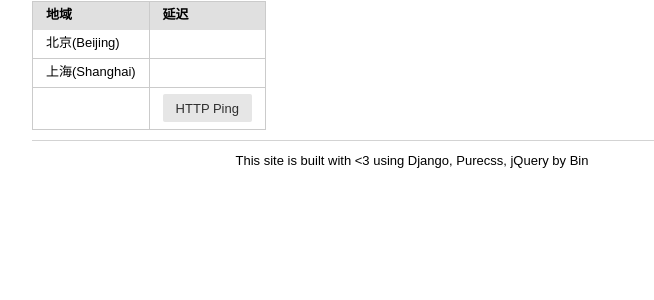
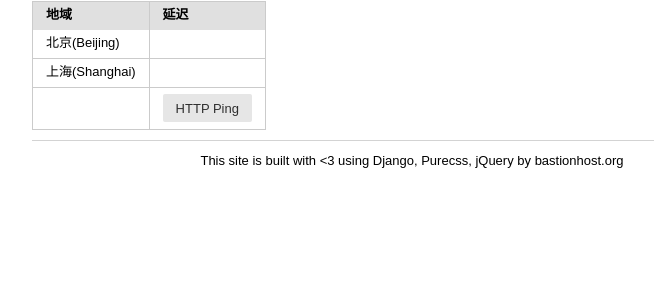
Before and after one commit to iamsk/cloudping, a Django app: a page that uses templates/index.html in a window 1280 px wide. Shown: the part 85-385 px from the top of the page, without its empty margins (228-882 px from the left). Run offline with Django 3.2, Linux system fonts and the light colour scheme; data comes from the database, SQL or seed files in the repository; both versions use the stored data as it was after the commit; some libraries are stand-ins or nearby versions.

Commit message:
update footer info

```diff
--- a/templates/index.html
+++ b/templates/index.html
@@ -75,7 +75,7 @@
         </div>
     </div>
     <div class="footer">
-        <p>This site is built with <3 using Django, Purecss, jQuery by Bin</p>
+        <p>This site is built with <3 using Django, Purecss, jQuery by bastionhost.org</p>
     </div>
     <script type="text/javascript" src="//cdn.staticfile.org/jquery/1.7.1/jquery.min.js"></script>
     <script type="text/javascript">
```
Also changed, not shown: cloudping/db.sqlite3.
